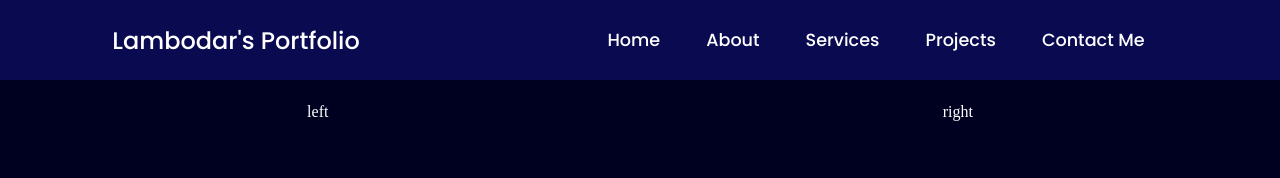
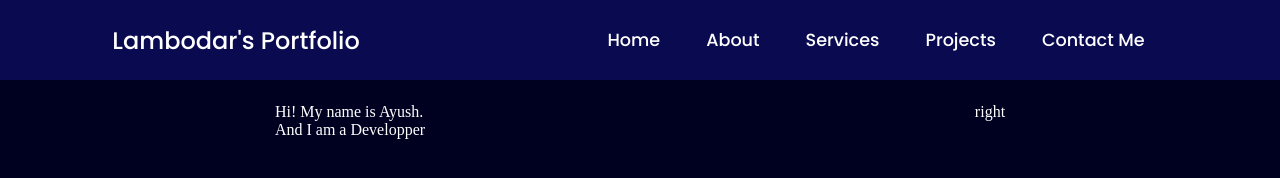
Before and after one commit to lambodarbag/lambodarbag.com, a plain HTML site: page index.html in a window 1280 px wide. Drawn offline with Linux system fonts and the light colour scheme.

Commit message:
Doc: Updated

```diff
--- a/index.html
+++ b/index.html
@@ -27,7 +27,10 @@
 
     <main>
         <section class="firstSection">
-           <div class="leftSection">left</div>
+           <div class="leftSection">
+            Hi! My name is Ayush.
+            <div>And I am  a Developper</div>
+           </div>
            <div class="rightSection">right</div>
         </section>
     </main>
```
